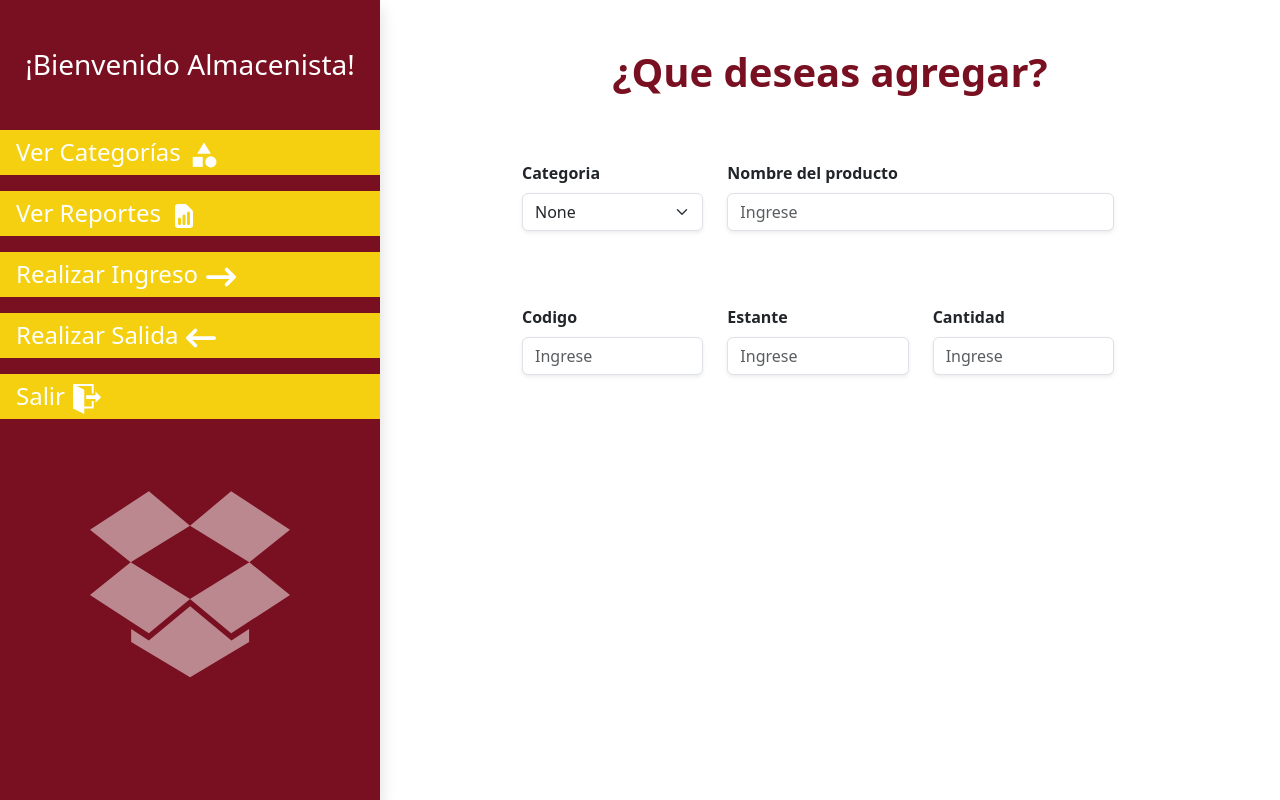
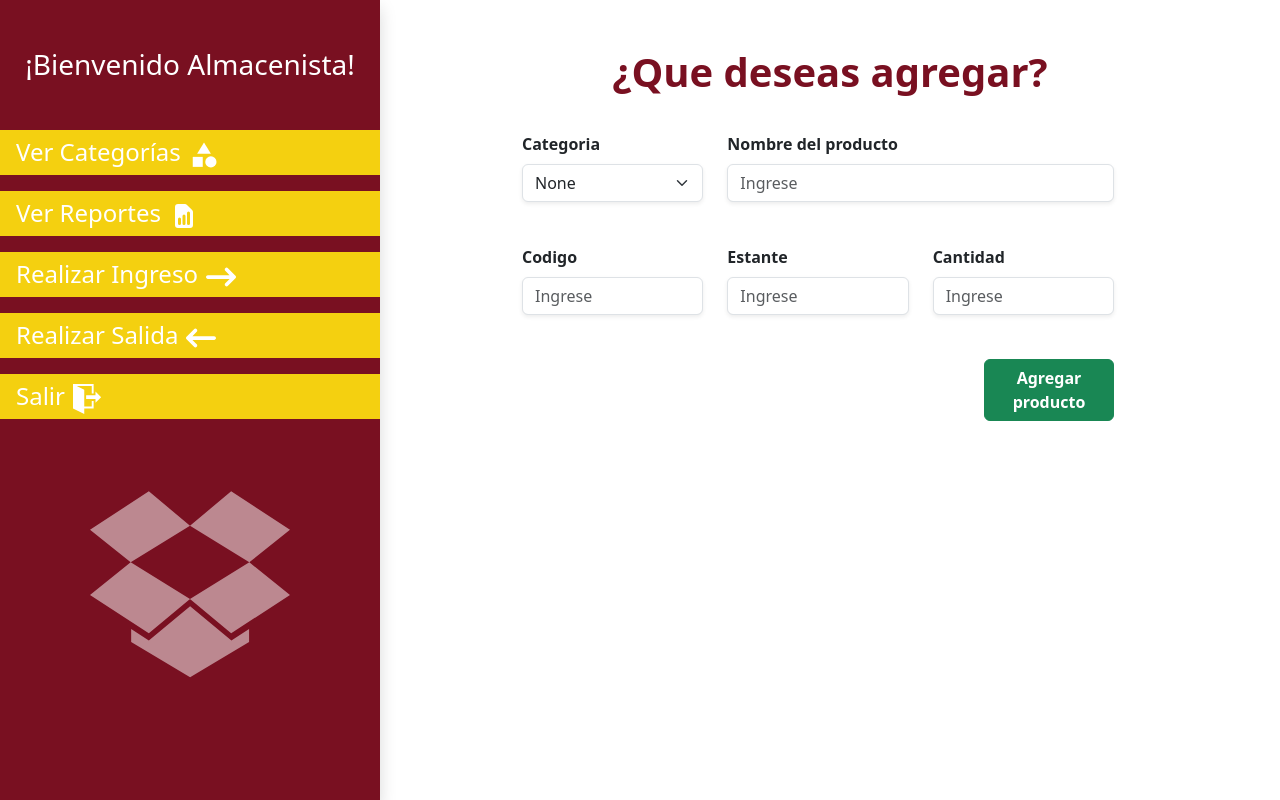
Before and after one commit to Anthonynino/TeneriaFront, a React (Vite) app: page /add-product in a window 1280 px wide. Built offline with nearby package versions, Linux system fonts and the light colour scheme.

Commit message:
Create button submit

```diff
--- a/src/json/AllObjects.jsx
+++ b/src/json/AllObjects.jsx
@@ -64,7 +64,7 @@ export const cards = [
       },
       {
         id:2,
-        link: "/",
+        link: "/add-product",
         icon:<FaArrowRightLong className="position-absolute mx-2" style={{ top: "10px" }} size={30}/>,
         title:"Realizar Ingreso"
       },
--- a/src/pages/ProductEntry.jsx
+++ b/src/pages/ProductEntry.jsx
@@ -70,22 +70,29 @@ const ProductForm = () => {
                     <label  className="fw-semibold form-label">Cantidad</label>
                     <input type="text" className="shadow-sm form-control" id="exampleFormControlInput1" placeholder="Ingrese"/>
                 </div>
+
           </div>
           {category === '3' && (
             <div className="row">
-                <div className="mb-3 col-4">
+                <div className="mb-2 col-4">
                     <label  className="fw-semibold form-label">Talla</label>
                     <input type="text" className="shadow-sm form-control" id="exampleFormControlInput1" placeholder="Ingrese"/>
                 </div>
             </div>)}
         {category === '6' && (
             <div className="row">
-                <div className="mb-3 col-4">
+                <div className="mb-2 col-4">
                     <label  className="fw-semibold form-label">Tamano</label>
                     <input type="text" className="shadow-sm form-control" id="exampleFormControlInput1" placeholder="Ingrese"/>
                 </div>
             </div>)}
+            <div className="row justify-content-end ">
+                <div className="col-3">
+                  <button className=" btn btn-success fw-semibold">Agregar producto</button>
+                </div>
+            </div>
         </div>
+
       </div>
     </>
      );
```
